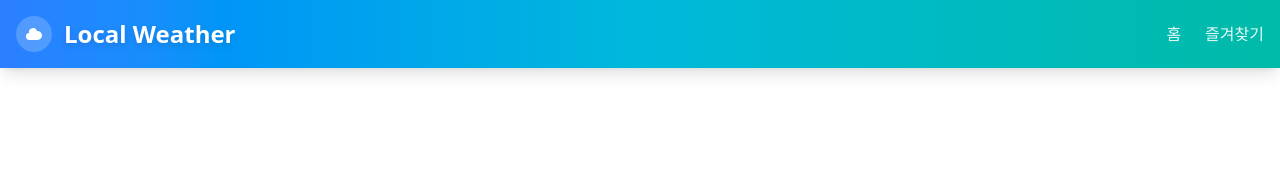
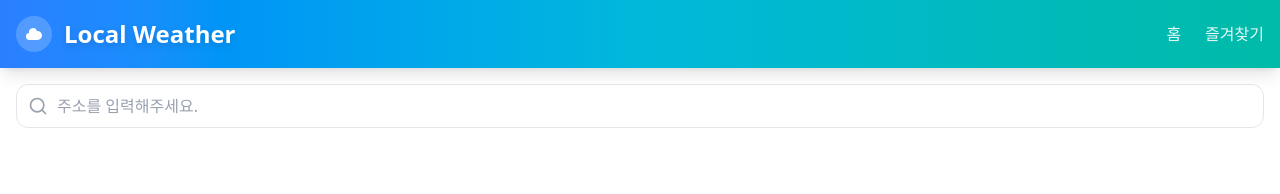
Before and after one commit to Devinix00/local-weather, a React (Vite) app: page / in a window 1280 px wide. Shown: the top 194 px of the page. Built offline with nearby package versions, Linux system fonts and the light colour scheme; no server answers.

Commit message:
feat: 검색 인풋 공통 컴포넌트 구현

```diff
--- a/src/app/layouts/main-layout.tsx
+++ b/src/app/layouts/main-layout.tsx
@@ -6,7 +6,7 @@ export default function MainLayout() {
   return (
     <div className="flex min-h-screen flex-col">
       <Header />
-      <main className="flex-1">
+      <main className="flex-1 max-w-7xl mx-auto px-4 w-full">
         <Outlet />
       </main>
       <Footer />
--- a/src/pages/home/index.tsx
+++ b/src/pages/home/index.tsx
@@ -2,6 +2,7 @@ import {
   useGetMyLocation,
   useGetCoordinatesFromAddress,
 } from "../../entities/location";
+import { SearchInput } from "../../shared/ui";
 
 export default function HomePage() {
   const { location } = useGetMyLocation();
@@ -26,5 +27,9 @@ export default function HomePage() {
   //   }
   // };
 
-  return <div></div>;
+  return (
+    <div className="py-4">
+      <SearchInput placeholder="주소를 입력해주세요." />
+    </div>
+  );
 }
--- a/src/shared/ui/icon-button.tsx
+++ b/src/shared/ui/icon-button.tsx
@@ -2,8 +2,7 @@ import clsx from "clsx";
 import type { IconType } from "react-icons";
 import type { ButtonHTMLAttributes } from "react";
 
-export interface IconButtonProps
-  extends ButtonHTMLAttributes<HTMLButtonElement> {
+interface IconButtonProps extends ButtonHTMLAttributes<HTMLButtonElement> {
   icon: IconType;
   size?: "sm" | "md" | "lg";
   rounded?: "lg" | "full";
@@ -32,7 +31,7 @@ const variantClasses = {
   dark: "bg-gray-800/20 text-gray-700 backdrop-blur-sm hover:bg-gray-800/30",
 };
 
-export function IconButton({
+export default function IconButton({
   icon: Icon,
   size = "md",
   rounded = "lg",
--- a/src/shared/ui/index.ts
+++ b/src/shared/ui/index.ts
@@ -1,3 +1,3 @@
-export { Toast } from "./toast";
-export { IconButton } from "./icon-button";
-export type { IconButtonProps } from "./icon-button";
+export { default as Toast } from "./toast";
+export { default as IconButton } from "./icon-button";
+export { default as SearchInput } from "./search-input";
--- /dev/null
+++ b/src/shared/ui/search-input.tsx
@@ -0,0 +1,87 @@
+import clsx from "clsx";
+import type { InputHTMLAttributes } from "react";
+import { useState } from "react";
+import { FiSearch } from "react-icons/fi";
+
+interface SearchInputProps
+  extends Omit<InputHTMLAttributes<HTMLInputElement>, "size"> {
+  size?: "sm" | "md" | "lg";
+  variant?: "default" | "glass";
+  showClearButton?: boolean;
+}
+
+const sizeClasses = {
+  sm: "h-9 px-3 text-sm",
+  md: "h-11 px-4 text-base",
+  lg: "h-13 px-5 text-lg",
+};
+
+const iconSizeClasses = {
+  sm: "h-4 w-4",
+  md: "h-5 w-5",
+  lg: "h-6 w-6",
+};
+
+const variantClasses = {
+  default:
+    "bg-white border border-gray-200 text-gray-900 placeholder:text-gray-400 focus:border-blue-500 focus:ring-2 focus:ring-blue-500/20",
+  glass:
+    "bg-white/80 backdrop-blur-md border border-white/20 text-gray-900 placeholder:text-gray-500 focus:bg-white/95 focus:border-white/40 focus:ring-2 focus:ring-white/30 shadow-lg",
+};
+
+export default function SearchInput({
+  size = "md",
+  variant = "default",
+  className,
+  value,
+  onChange,
+  ...props
+}: SearchInputProps) {
+  const [isFocused, setIsFocused] = useState(false);
+
+  return (
+    <div
+      className={clsx(
+        "relative flex items-center transition-all duration-200",
+        className
+      )}
+    >
+      <div className="absolute left-0 pl-3 pointer-events-none">
+        <FiSearch
+          className={clsx(
+            iconSizeClasses[size],
+            "text-gray-400 transition-colors duration-200",
+            isFocused && "text-blue-500",
+            variant === "glass" && isFocused && "text-gray-600"
+          )}
+        />
+      </div>
+
+      <input
+        type="search"
+        value={value}
+        onChange={onChange}
+        onFocus={(e) => {
+          setIsFocused(true);
+          props.onFocus?.(e);
+        }}
+        onBlur={(e) => {
+          setIsFocused(false);
+          props.onBlur?.(e);
+        }}
+        className={clsx(
+          "w-full rounded-xl transition-all duration-200 outline-none",
+          "pl-10",
+          sizeClasses[size],
+          variantClasses[variant],
+          "disabled:opacity-50 disabled:cursor-not-allowed",
+          "hover:border-gray-300",
+          "[&::-webkit-search-cancel-button]:hidden",
+          "[&::-webkit-search-decoration]:hidden",
+          "[&::-moz-search-clear-button]:hidden"
+        )}
+        {...props}
+      />
+    </div>
+  );
+}
--- a/src/shared/ui/toast.tsx
+++ b/src/shared/ui/toast.tsx
@@ -1,6 +1,6 @@
 import { Toaster } from "react-hot-toast";
 
-export function Toast() {
+export default function Toast() {
   return (
     <Toaster
       position="top-right"
```
